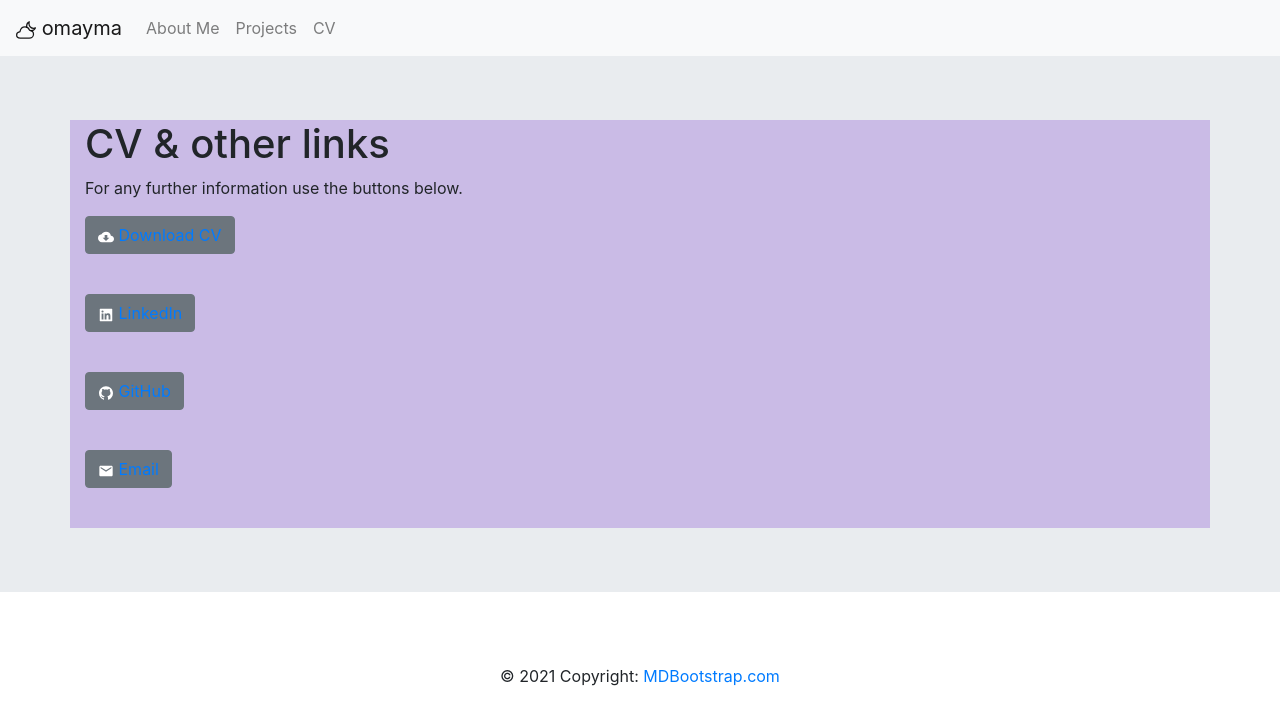
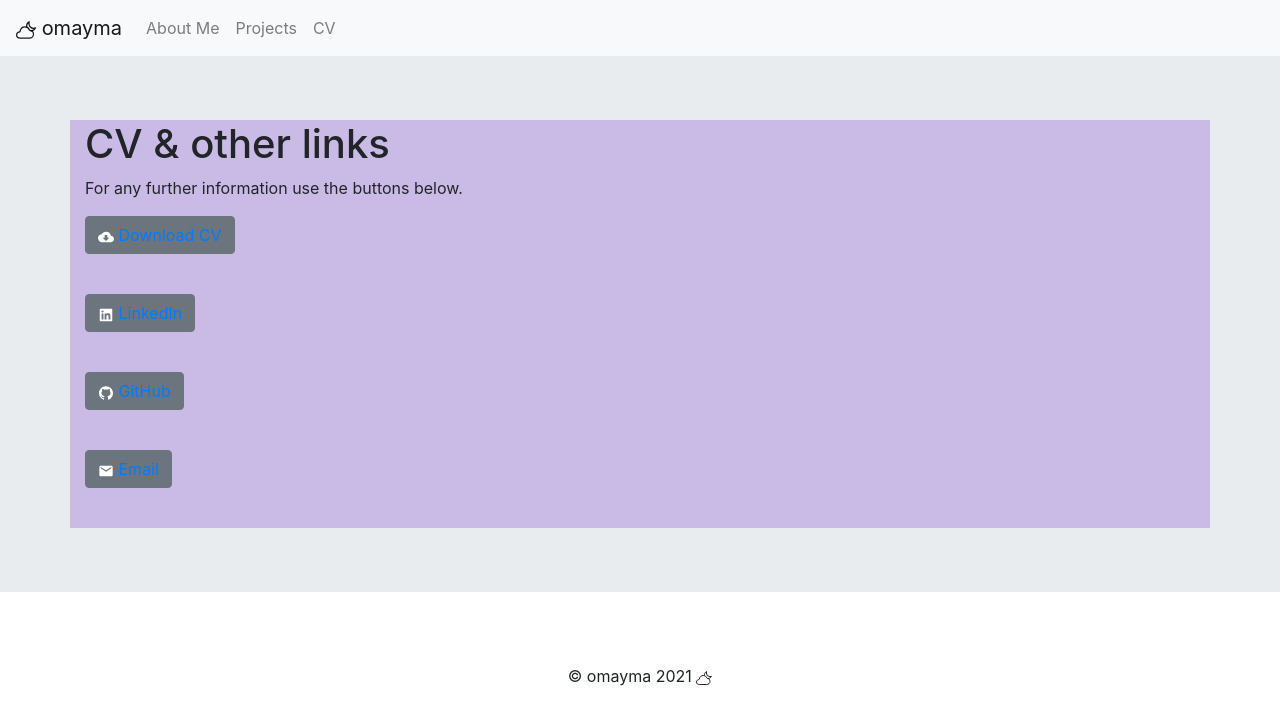
Before and after one commit to omaymaahmad/react-profile, a React (Create React App) app: page /cv in a window 1280 px wide. Shown: the top 724 px of the page. Built offline with nearby package versions, Linux system fonts and the light colour scheme.

Commit message:
feat: edited footer and added icon

```diff
--- a/src/Components/FooterPage.js
+++ b/src/Components/FooterPage.js
@@ -1,19 +1,18 @@
 import React from "react";
-import { MDBCol, MDBContainer, MDBRow, MDBFooter } from "mdbreact";
+import { MDBContainer, MDBFooter } from "mdbreact";
+import { IoCloudyNightOutline } from "react-icons/io5";
 
 const FooterPage = () => {
   return (
     <MDBFooter color="blue" className="font-small pt-4 mt-4">
-      <MDBContainer fluid className="text-center text-md-left">
-
-      </MDBContainer>
+      <MDBContainer fluid className="text-center text-md-left"></MDBContainer>
       <div className="footer-copyright text-center py-3">
         <MDBContainer fluid>
-          &copy; {new Date().getFullYear()} Copyright: <a href="https://www.mdbootstrap.com"> MDBootstrap.com </a>
+          &copy; omayma {new Date().getFullYear()} <IoCloudyNightOutline />
         </MDBContainer>
       </div>
     </MDBFooter>
   );
-}
+};
 
 export default FooterPage;
```
